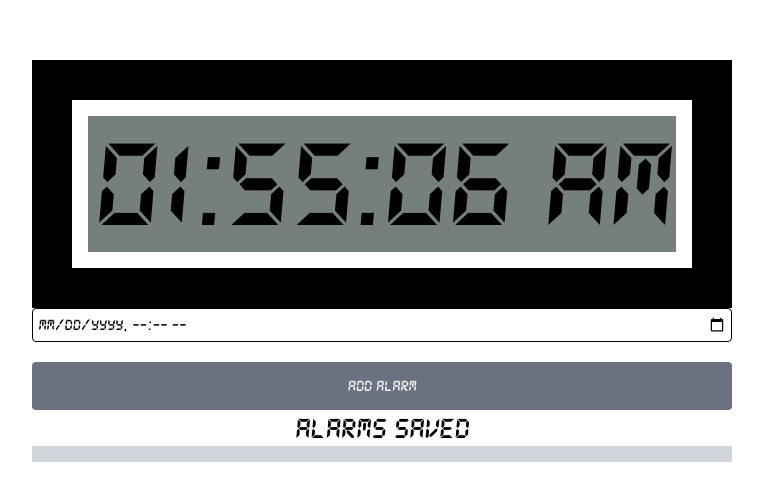
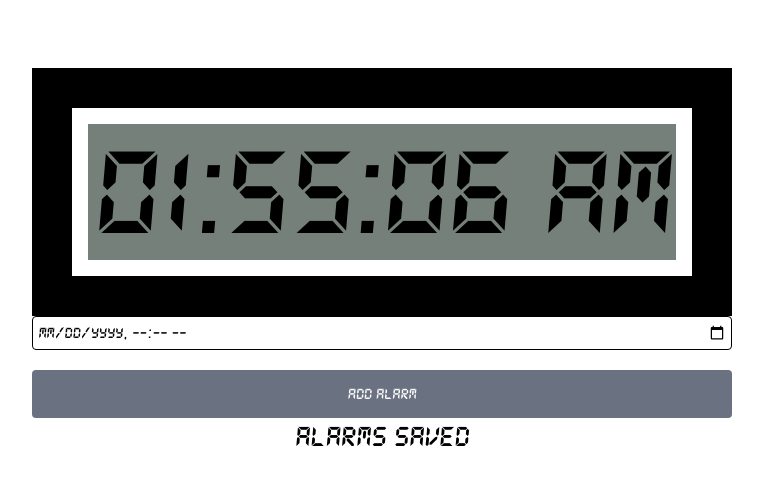
Before and after one commit to ErwinJV/alarm-clock, a React (Vite) app: page / in a window 1280 px wide. Shown: the part 139-640 px from the top of the page, without its empty margins (258-1021 px from the left). Built offline with nearby package versions, Linux system fonts and the light colour scheme.

Commit message:
Refactor iteration render of alarm list

```diff
--- a/src/components/ListAlarm/ListAlarm.tsx
+++ b/src/components/ListAlarm/ListAlarm.tsx
@@ -3,17 +3,25 @@ import { AlarmsContext } from "../../context/alarms";
 
 export default React.memo(function ListAlarm() {
   const alarms = useContext(AlarmsContext);
-  console.log({ alarms });
+  const alarmKeys = Object.keys(alarms);
   return (
     <>
       <h2 className="text-center font-ds-digital text-3xl">Alarms Saved</h2>
+      <>
+        {alarmKeys.length ? (
           <ul className="font-ds-digital w-full bg-gray-300 p-2 ">
-        {Object.keys(alarms).map((key) => (
+            <>
+              {alarmKeys.map((key) => (
                 <li className="text-2xl" key={key}>
                   {key}
                 </li>
               ))}
+            </>
           </ul>
+        ) : (
+          <></>
+        )}
+      </>
     </>
   );
 });
```
Lines whose indentation alone changed are shown as unchanged.
